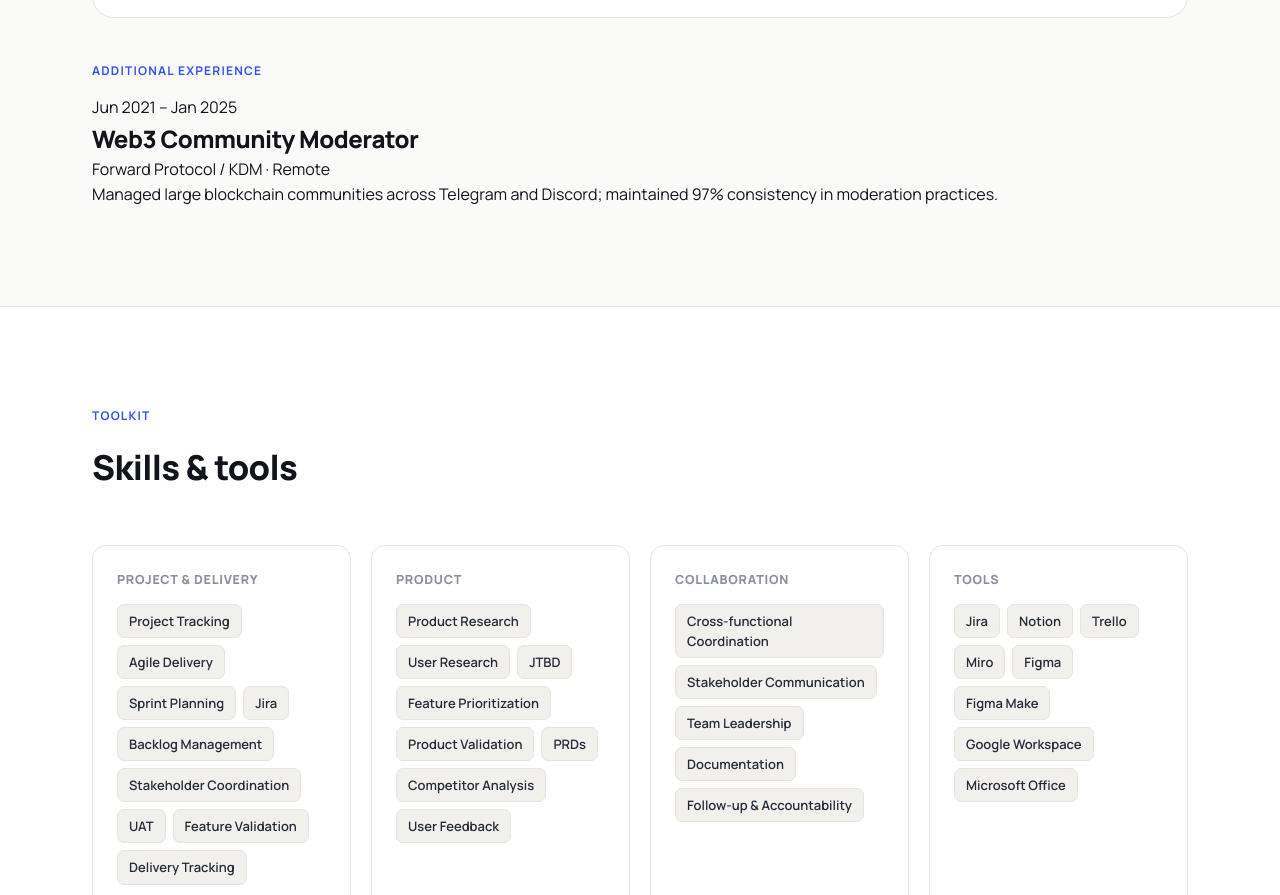
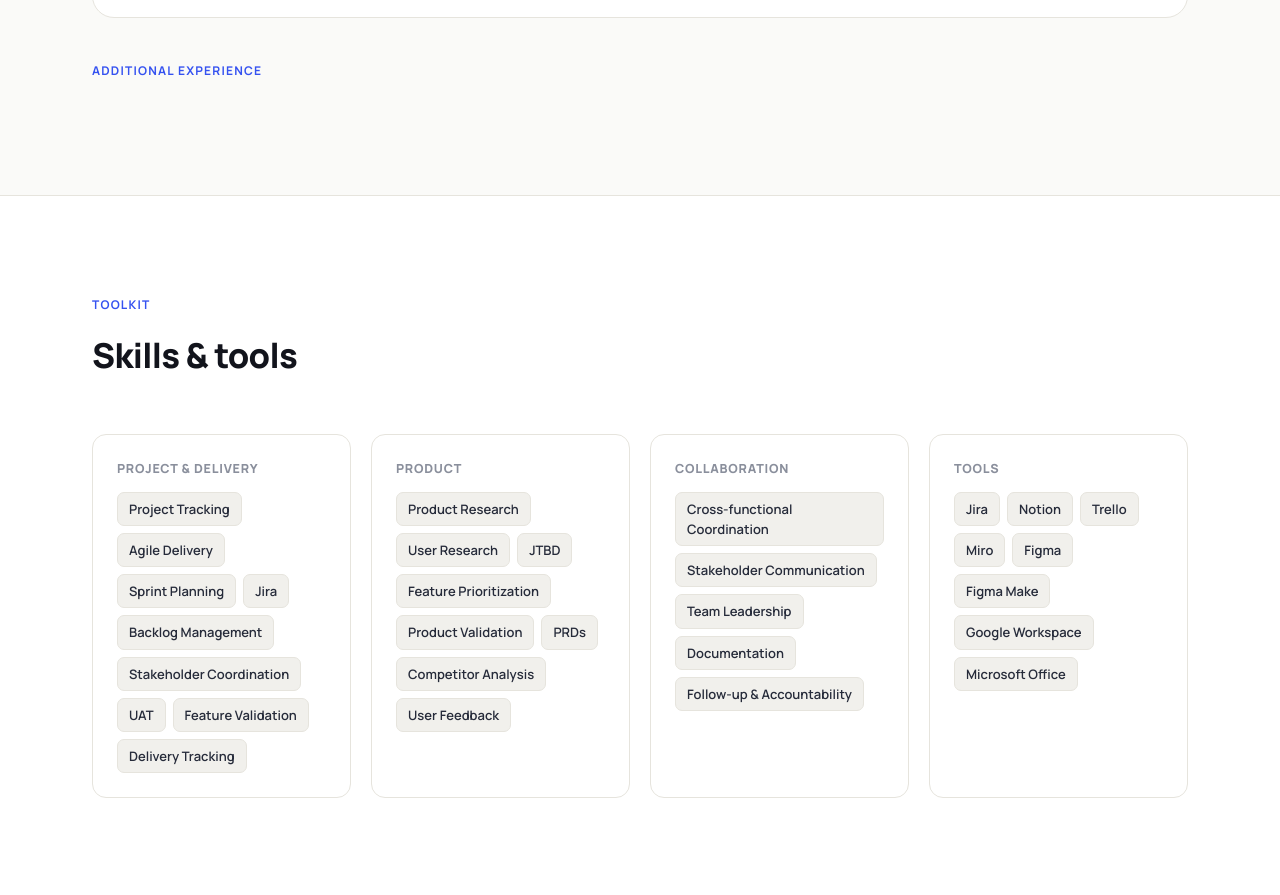
Before and after one commit to shukurat22/Portfolio, a plain HTML site: page experience.html in a window 1280 px wide. Shown: the part 3724-4619 px from the top of the page. Drawn offline with Linux system fonts and the light colour scheme.

Commit message:
Comment out experience date and minor section
Comment out the date and minor experience section in experience.html.

```diff
--- a/experience.html
+++ b/experience.html
@@ -236,14 +236,14 @@
           </div>
         </div>
         <div class="exp-minor reveal"> -->
-          <div class="em-date">Jun 2021 – Jan 2025</div>
+          <!-- <div class="em-date">Jun 2021 – Jan 2025</div>
           <div>
             <h1 class="em-role">Web3 Community Moderator</h1>
             <div class="em-org">Forward Protocol / KDM · Remote</div>
             <p class="em-desc">Managed large blockchain communities across Telegram and Discord; maintained 97% consistency in moderation practices.</p>
           </div>
         </div>
-      </div>
+      </div> -->
 
     </div>
   </section>
```
